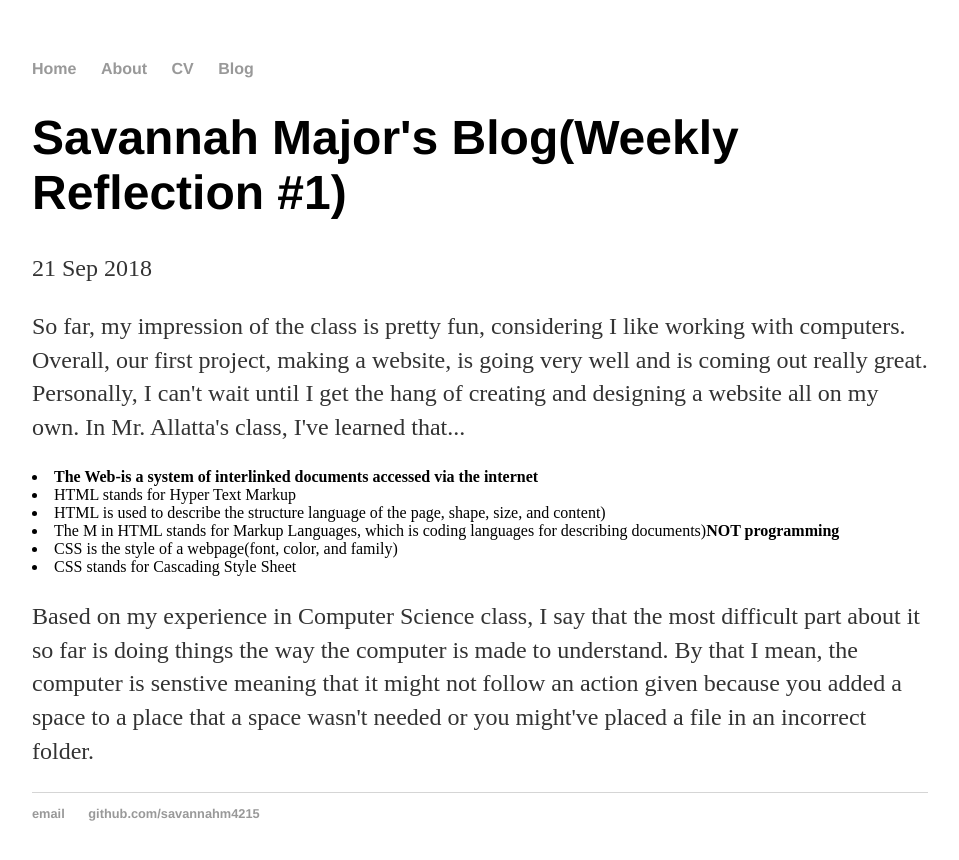
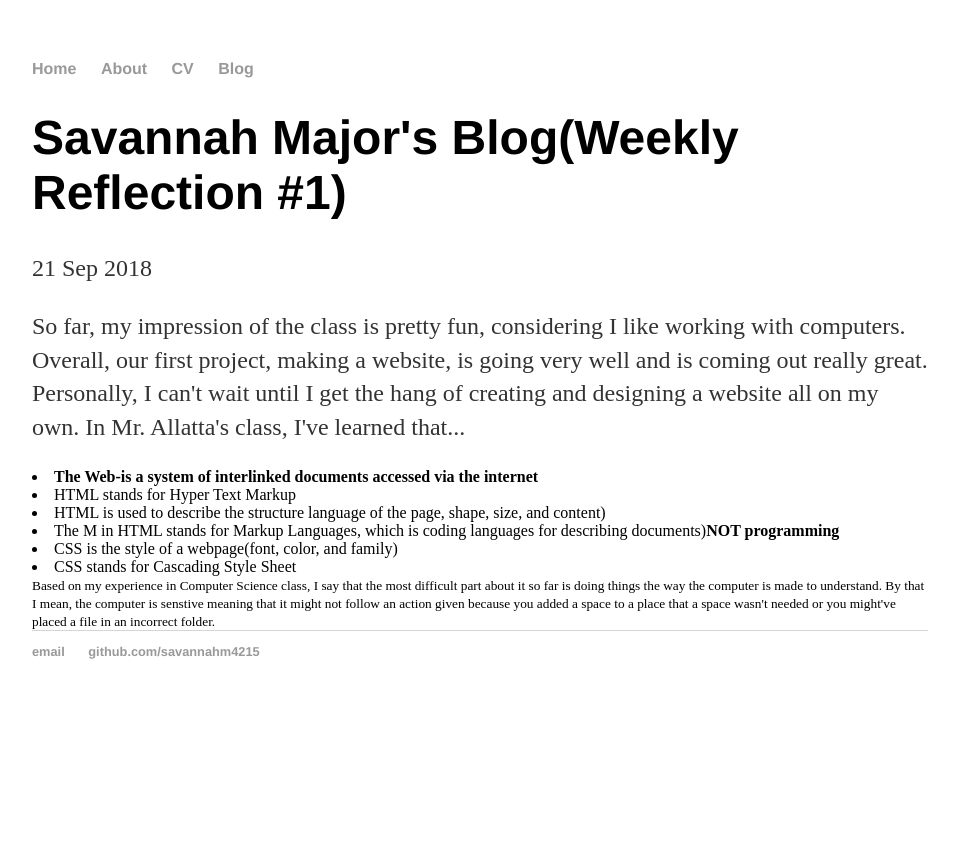
Before and after one commit to savannahm4215/savannahm4215.github.io, a Jekyll site: the page built from _posts/2018-09-21-weekly-reflection-01.md, in a window 1280 px wide. Shown: the top 860 px of the page, without its empty margins (160-1119 px from the left). Built offline with Jekyll 4.4.1, drawn with Linux system fonts in a browser that asks for light colours.

```diff
--- a/_posts/2018-09-21-weekly-reflection-01.md
+++ b/_posts/2018-09-21-weekly-reflection-01.md
@@ -14,4 +14,4 @@ date: 2018-09-21
 <li>CSS stands for Cascading Style Sheet</li>
 
 
-<p>Based on my experience in Computer Science class, I say that the most difficult part about it so far is doing things the way the computer is made to understand. By that I mean, the computer is senstive meaning that it might not follow an action given because you added a space to a place that a space wasn't needed or you might've placed a file in an incorrect folder.</p>
+<small>Based on my experience in Computer Science class, I say that the most difficult part about it so far is doing things the way the computer is made to understand. By that I mean, the computer is senstive meaning that it might not follow an action given because you added a space to a place that a space wasn't needed or you might've placed a file in an incorrect folder.</small>
```
